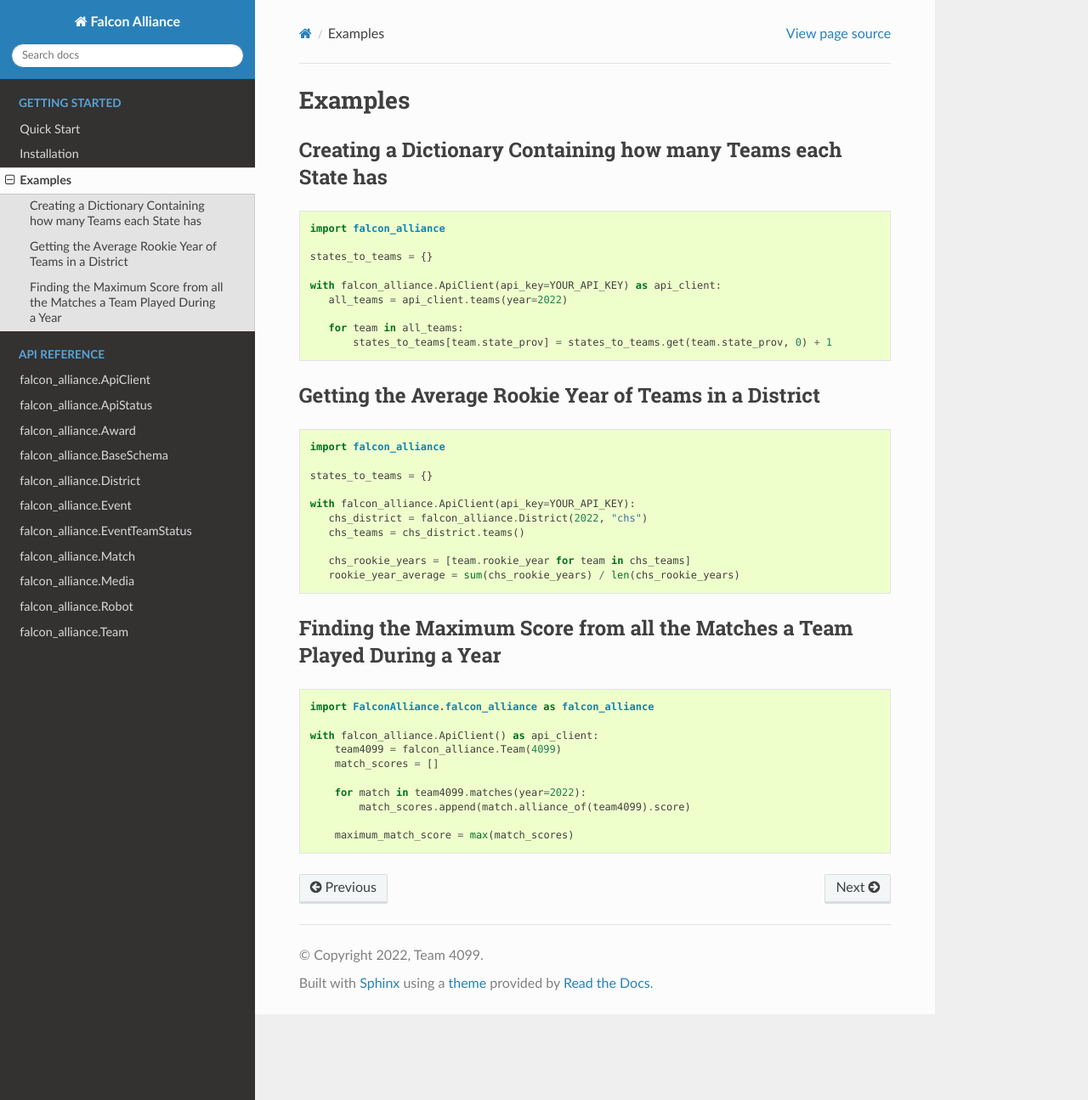
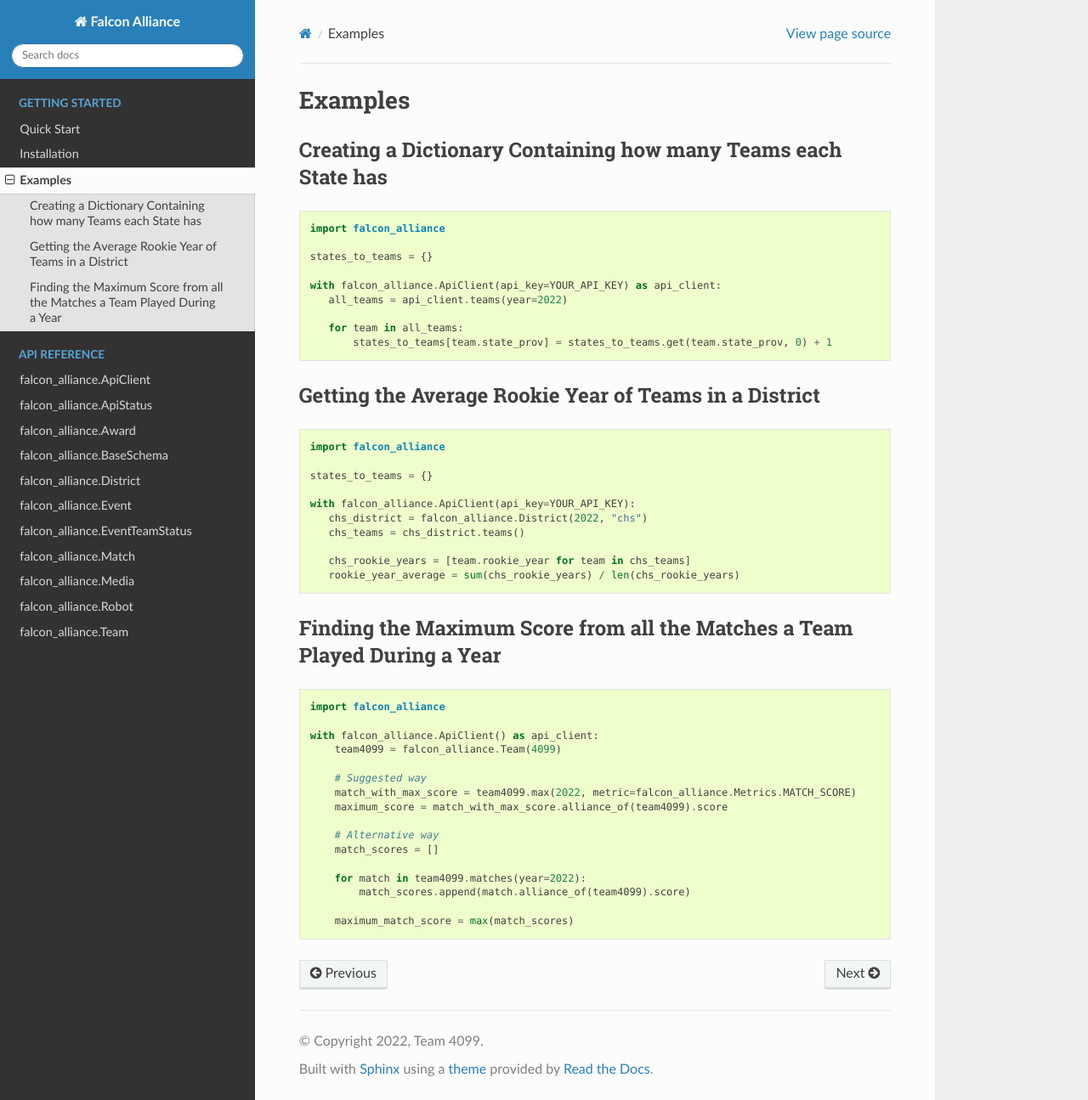
Before and after one commit to team4099/FalconAlliance, a Sphinx documentation site: the page built from docs/getting_started/examples.rst, in a window 1280 px wide and 1295 px high. Shown: the whole window at 85% size. Built offline with Sphinx 7.4.7 and the Read the Docs theme 2.0.0, drawn with Linux system fonts in a browser that asks for light colours.

Commit message:
change get maximum match score example

```diff
--- a/docs/getting_started/examples.rst
+++ b/docs/getting_started/examples.rst
@@ -37,10 +37,16 @@ Finding the Maximum Score from all the Matches a Team Played During a Year
 
 .. code-block:: python
 
-   import FalconAlliance.falcon_alliance as falcon_alliance
+   import falcon_alliance
 
    with falcon_alliance.ApiClient() as api_client:
        team4099 = falcon_alliance.Team(4099)
+
+       # Suggested way
+       match_with_max_score = team4099.max(2022, metric=falcon_alliance.Metrics.MATCH_SCORE)
+       maximum_score = match_with_max_score.alliance_of(team4099).score
+
+       # Alternative way
        match_scores = []
 
        for match in team4099.matches(year=2022):
```
